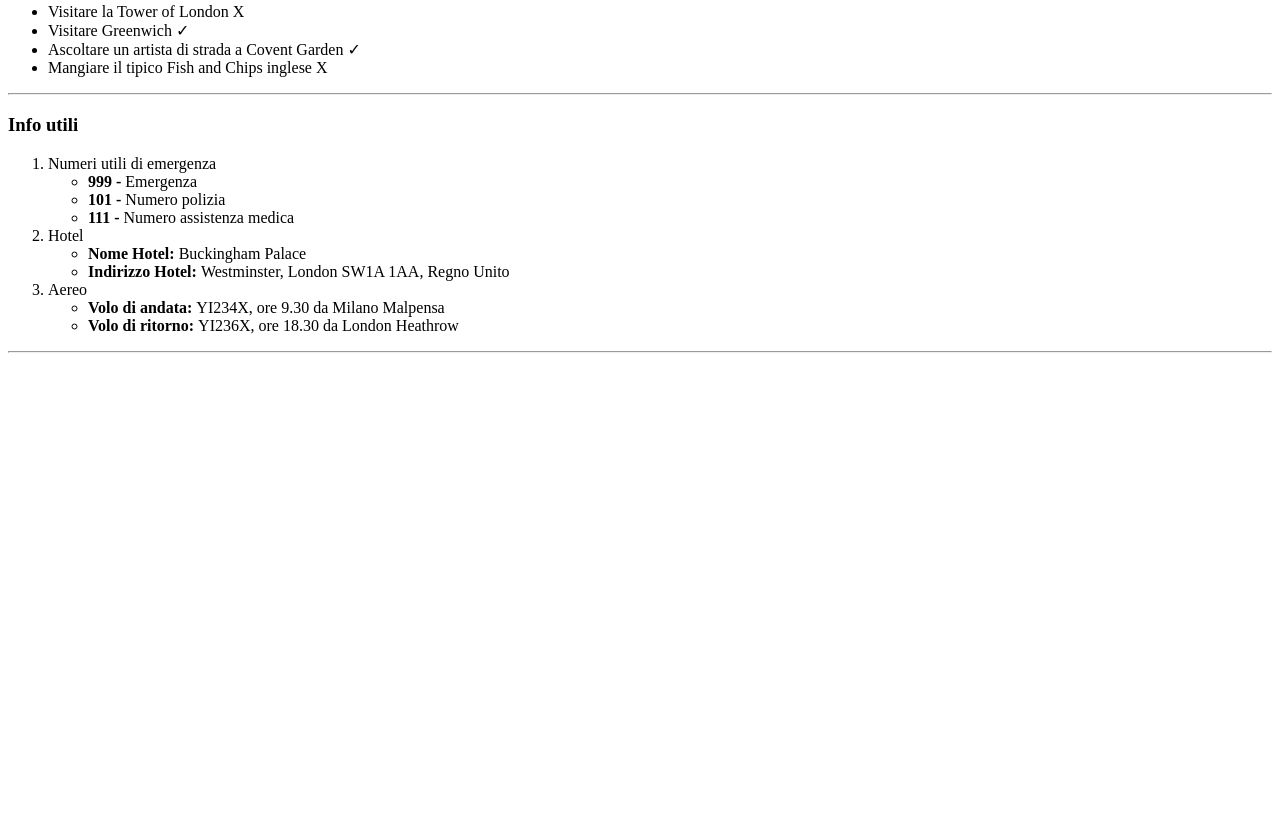
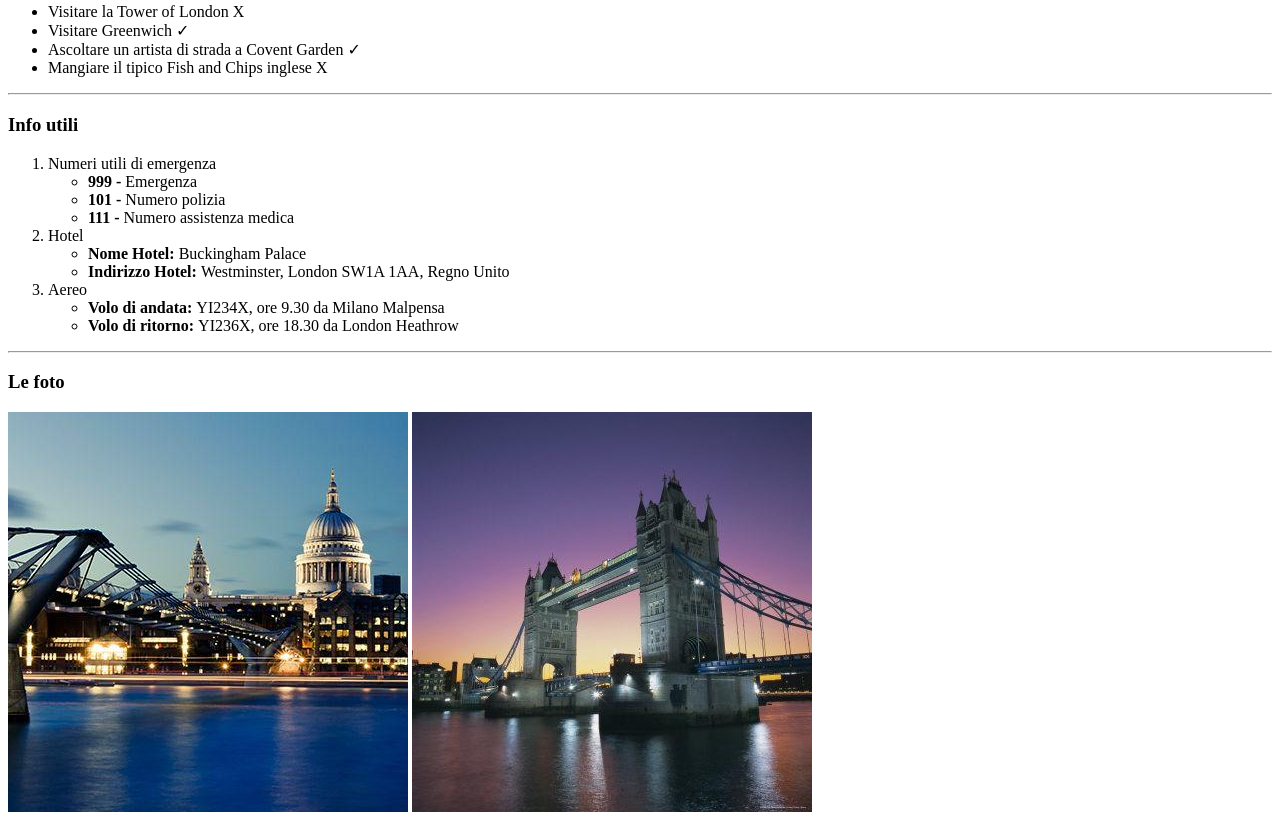
Before and after one commit to valevurro/3.-html-london-trip, a plain HTML site: page index.html in a window 1280 px wide. Shown: the part 939-1763 px from the top of the page. Before the commit the page ends 1300 px from the top, so only its background shows below. Drawn offline with Linux system fonts and the light colour scheme.

Commit message:
Add final part and last two pictures

```diff
--- a/index.html
+++ b/index.html
@@ -121,6 +121,15 @@
 
 <!-- /testo principale-->
 
+<!-- Conclusione-->
+
+<h3> Le foto</h3>
+
+<img src="./img2/london-400x400-compressor_0.jpg">
+<img src="./img2/evening-tower-bridge-and-river-thames-london_u-L-P2QVZJ0.jpg">
+
+<!-- /conclusione-->
+
 </main>
 
 </body>
```
Also changed, not shown: img2/evening-tower-bridge-and-river-thames-london_u-L-P2QVZJ0.jpg (added), img2/london-400x400-compressor_0.jpg (added).
